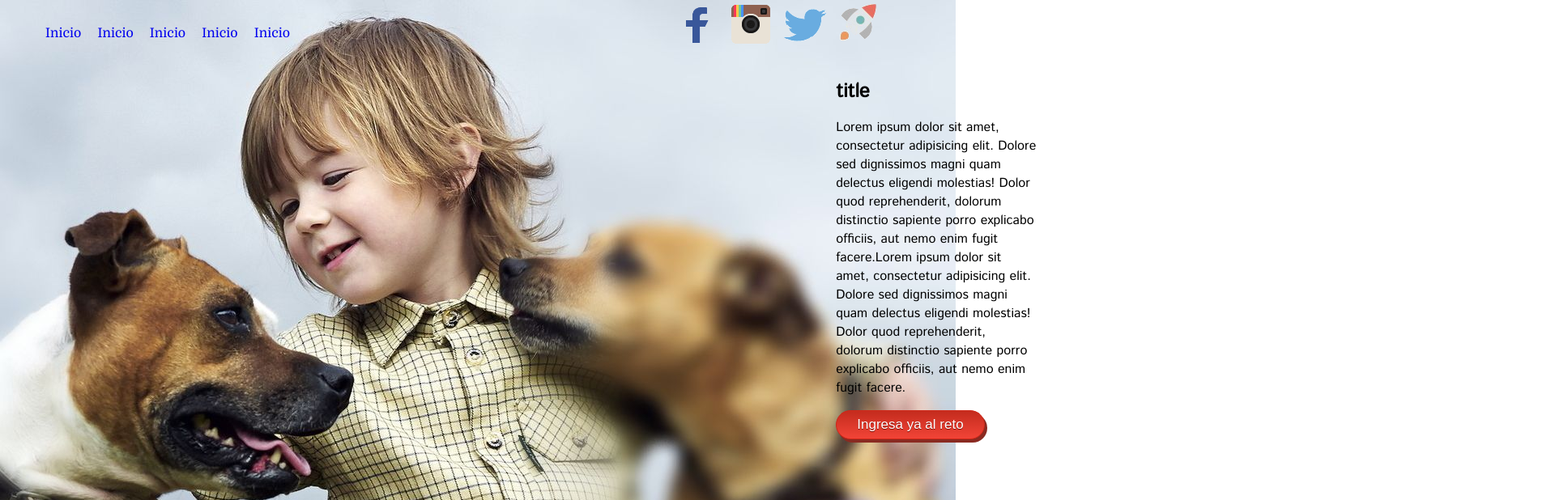
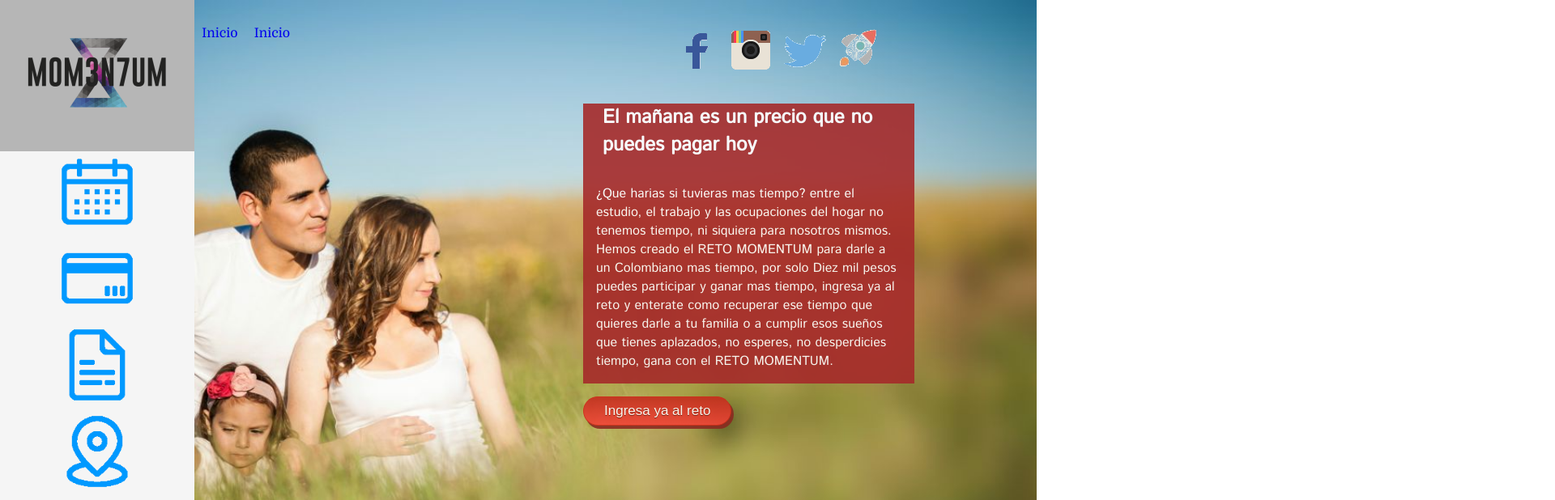
Before and after one commit to mauricio1976/newreto, a plain HTML site: page index.html in a window 1280 px wide. Shown: the top 618 px of the page at 81% size, 1920 px wide, since content can reach past the window. Drawn offline with Linux system fonts and the light colour scheme.

Commit message:
actualizacion slider

```diff
--- a/index.html
+++ b/index.html
@@ -43,7 +43,17 @@
    </div>
 
    <figure class="main-picture">
-      <img src="img/boy.jpg"  alt="boy">
+      <div class="slider">
+          <ul>
+              <li><img src="img/family2.jpg" alt="family"></li>
+              <li><img src="img/bahia2.jpg" alt="bahia"></li>
+              <li><img src="img/clock2.jpg" alt="clock"></li>
+              <li><img src="img/training2.jpg" alt="pool"></li>
+              <li><img src="img/walk2.jpg" alt="pool"></li>
+
+
+          </ul>
+      </div>
    </figure>
    <nav class="topbar">
     <a href="#">Inicio</a>
@@ -52,7 +62,8 @@
     <a href="#">Inicio</a>
     <a href="#">Inicio</a>
 </nav>
-  <div class="social">
+ <div class="main-promo">
+    <div class="social">
     <a href="#"><img src="img/colorfaceb.png" alt="facebook"></a>
     <a href="#"><img src="img/colorinstagramb.png" alt="facebook"></a>
     <a href="#"><img src="img/colortwitterb.png" alt="facebook"></a>
@@ -60,8 +71,8 @@
 
   </div>
    <div class="promo">
-      <h1>title</h1>
-       <p>Lorem ipsum dolor sit amet, consectetur adipisicing elit. Dolore sed dignissimos magni quam delectus eligendi molestias! Dolor quod reprehenderit, dolorum distinctio sapiente porro explicabo officiis, aut nemo enim fugit facere.Lorem ipsum dolor sit amet, consectetur adipisicing elit. Dolore sed dignissimos magni quam delectus eligendi molestias! Dolor quod reprehenderit, dolorum distinctio sapiente porro explicabo officiis, aut nemo enim fugit facere.</p>
+      <h1>El mañana es un precio que no puedes pagar hoy</h1>
+       <p>¿Que harias si tuvieras mas tiempo?  entre el estudio, el trabajo y las ocupaciones del hogar no tenemos tiempo, ni siquiera para nosotros mismos. Hemos creado el RETO MOMENTUM para darle a un Colombiano mas tiempo, por solo Diez mil pesos puedes participar y ganar mas tiempo, ingresa ya al reto y enterate como recuperar ese tiempo que quieres darle a tu familia o a cumplir esos sueños que tienes aplazados, no esperes, no desperdicies tiempo, gana con el RETO MOMENTUM.</p>
         <div class="button">
        <a href="#" class="myButton">Ingresa ya al reto </a>
    </div>
@@ -72,6 +83,9 @@
 
 </div>
 
+ </div>
+
+
 
    <div class="header">
 
--- a/main.css
+++ b/main.css
@@ -27,6 +27,9 @@ body {
     margin: 0;
     padding: 0 ;
     text-align: center;
+    z-index: 5;
+    background-color:whitesmoke;
+    height: 100vh;
 }
 
 .bar-logo {
@@ -48,8 +51,9 @@ body {
 .bar-ubicacion:hover {
     background-color: #FFC107;
 
+}
 
-}
+
 
 a.tooltips {
   position: relative;
@@ -87,38 +91,59 @@ a:hover.tooltips span {
   z-index: 999;
 }
 
-.main-picture {
+figure.main-picture {
     position: absolute;
     display: inline-flex;
-    box-sizing: border-box;
+
     width: 100%;
     margin: 0 0;
-    padding: 0;
-    top: 0;
+    padding: 0 0;
+
+
 
 }
+
+.main-promo {
+    display: block;
+    position: fixed;
+    padding-right: 7em;
+    padding-left: 0;
+    top: 2em;
+}
+
 .promo {
     position: relative;
     display: block;
-    width: 20%;
-    margin-left: 50em;
+    width: 35%;
+    margin-left: 45em;
     top: 5em;
+    background-color: brown;
+    opacity: 0.9;
+    filter: alpha(opacity=80);
+    z-index: -1;
 }
 
 .promo h1 {
     font-size: 1.5em;
     font-weight: bold;
+    color: white;
+    padding:0 1em;
+
 }
 
 .promo p {
-    font-size: 1em;
+    font-size: 16px;
+    color: white;
+    z-index: 5;
+    padding: 1em 1em;
+
 }
 
 a {
     list-style: none;
 }
 .topbar {
-    position: absolute;
+    position: fixed;
     padding: 2em 3em;
     font-family: 'Domine', serif;
 
@@ -129,13 +154,70 @@ a {
     padding: 1em 0.5em;
 }
 .social {
+    display: block;
     position: absolute;
     padding: 0 2em;
     margin-top: 0;
     margin-left: 50em;
 
 
+
+
+
 }
+//* slider*//
+.slider {
+
+    width: 95%;
+    overflow: hidden;
+    padding: 0;
+    margin: 0;
+}
+.slider ul{
+    display: flex;
+    padding: 0;
+    margin: 0;
+    width: 500%;
+    height: 100vh;
+    animation: cambio 25s infinite alternate;
+    animation-timing-function: ease-out;
+
+}
+
+.slider:nth-child(2) ul {
+    animation-timing-function: step-start;
+}
+.slider li {
+    width: 100%;
+    list-style: none;
+}
+.slider img {
+    width: 100vw;
+
+    padding-top: 0;
+}
+
+@keyframes cambio {
+    0% { margin-left: 0;}
+    20% {margin-left: 0;}
+
+    25% {margin-left: -100%}
+    40% {margin-left: -100%}
+
+    45% {margin-left: -200%}
+    60% {margin-left: -200%}
+
+    65% {margin-left: -300%}
+    80% {margin-left: -300%}
+
+    85% {margin-left: -400%}
+    100% {margin-left: -400%}
+
+
+}
+
+
+
 
 .button {
      position: absolute;
```
Also changed, not shown: img/2 Familia.jpg (added), img/bahia2.jpg (added), img/boy.jpg (deleted), img/clock.jpg (added), img/clock2.jpg (added), img/family2.jpg (added), img/familyl.jpg (added), img/pool2.jpg (added), img/training2.jpg (added), img/walk.jpg (added), img/walk2.jpg (added), 3 other files.
